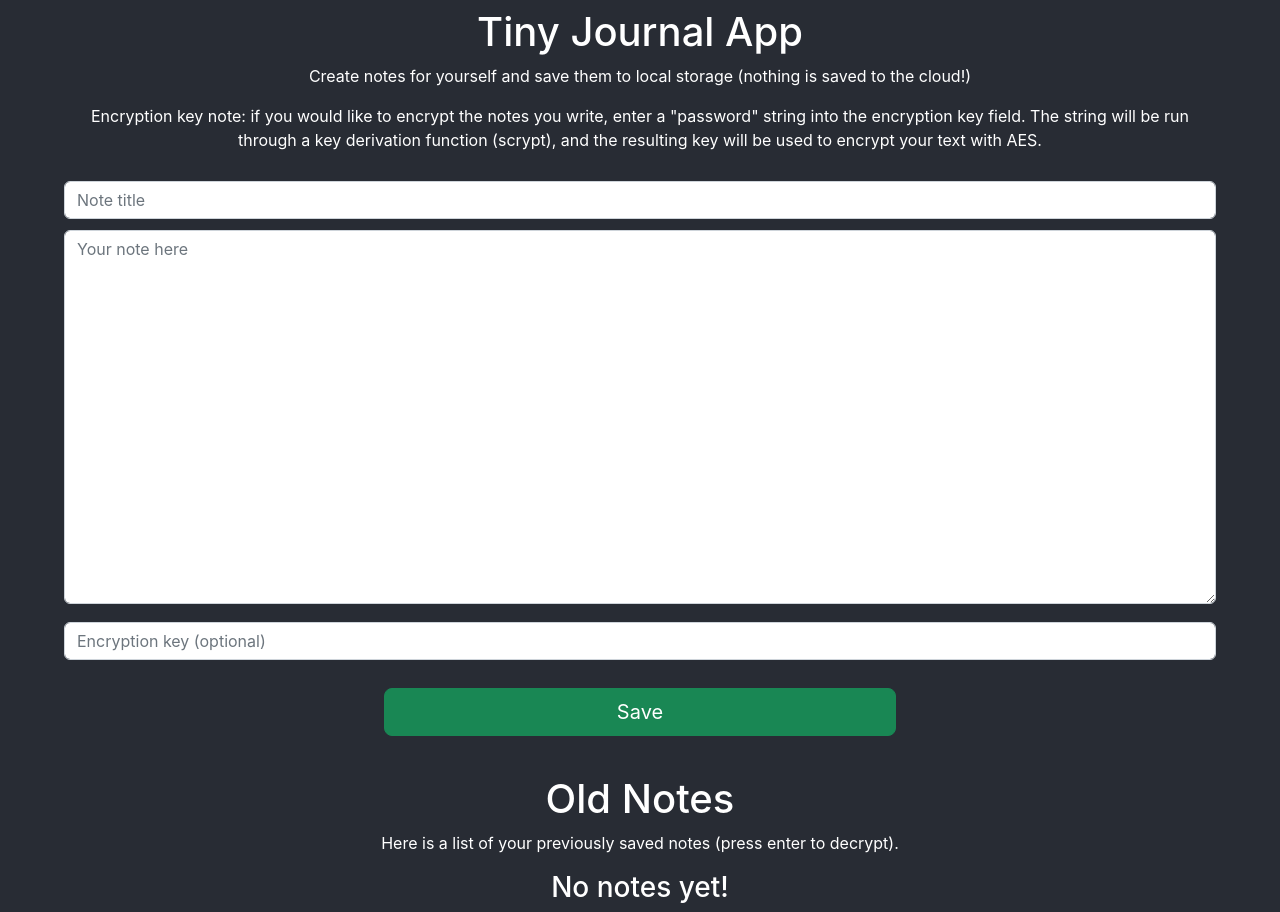
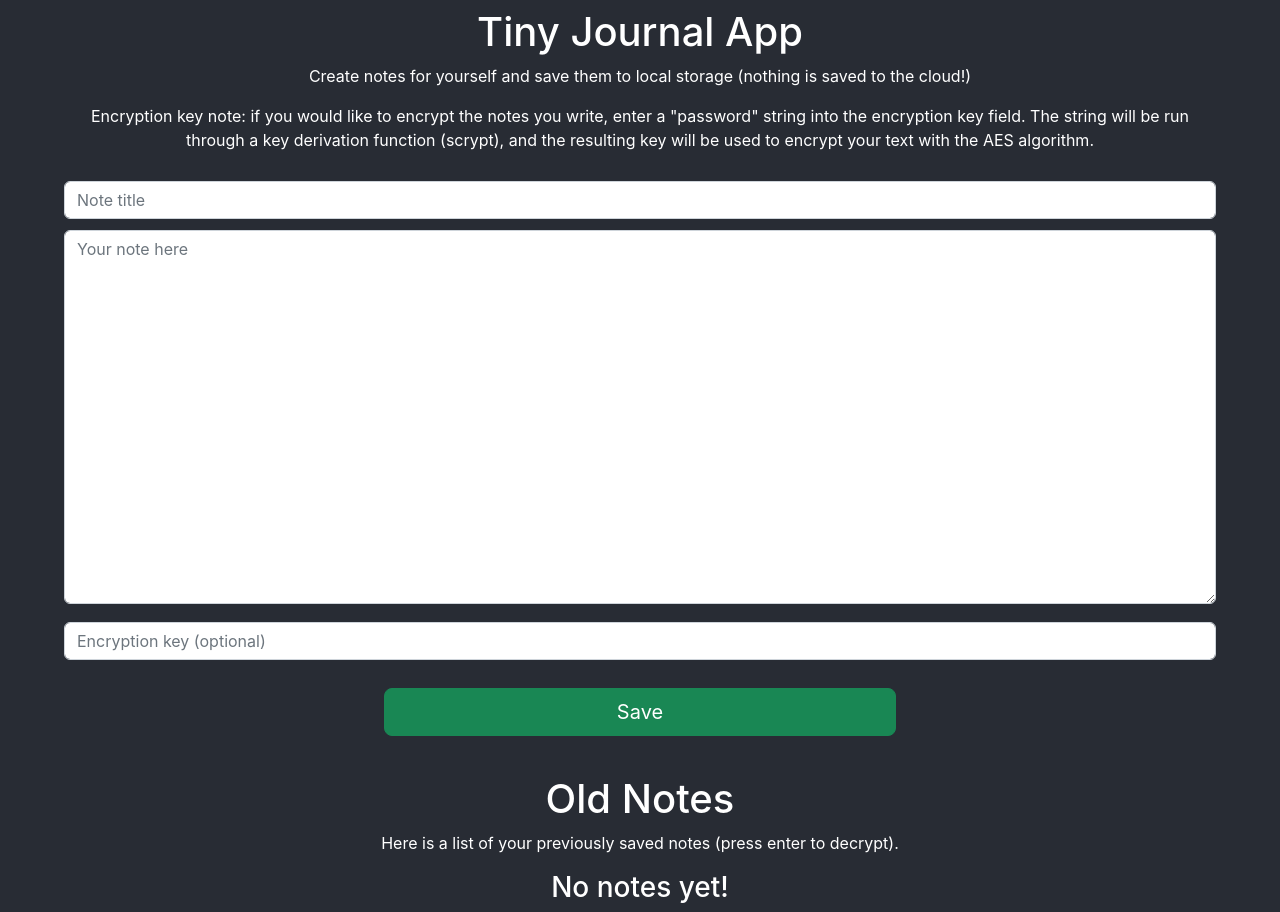
Before and after one commit to Yin4TheWin/tiny-journal-app, a React (Create React App) app: page / in a window 1280 px wide. Built offline with nearby package versions, Linux system fonts and the light colour scheme.

Commit message:
add more information about encryption

```diff
--- a/public/index.html
+++ b/public/index.html
@@ -7,7 +7,7 @@
     <meta name="theme-color" content="#000000" />
     <meta
       name="description"
-      content="Web site created using create-react-app"
+      content="Create notes for yourself saved in local storage with the option to secure them with an encryption key"
     />
     <link rel="apple-touch-icon" href="%PUBLIC_URL%/logo192.png" />
     <link
--- a/src/App.js
+++ b/src/App.js
@@ -49,7 +49,7 @@ function App() {
         <p>
           Create notes for yourself and save them to local storage (nothing is saved to the cloud!)
         </p>
-        <p style={{textAlign: 'center', maxWidth: '90%'}}>Encryption key note: if you would like to encrypt the notes you write, enter a "password" string into the encryption key field. The string will be run through a key derivation function (scrypt), and the resulting key will be used to encrypt your text with AES.</p>
+        <p style={{textAlign: 'center', maxWidth: '90%'}}>Encryption key note: if you would like to encrypt the notes you write, enter a "password" string into the encryption key field. The string will be run through a key derivation function (scrypt), and the resulting key will be used to encrypt your text with the AES algorithm.</p>
         <Form style={{width: '90%', paddingTop: '1%'}} onSubmit={addNewNote}>
           <Form.Group className="mb-3" controlId="exampleForm.ControlTextarea1">
             <Form.Control value={title} onChange={(e)=>{
```
